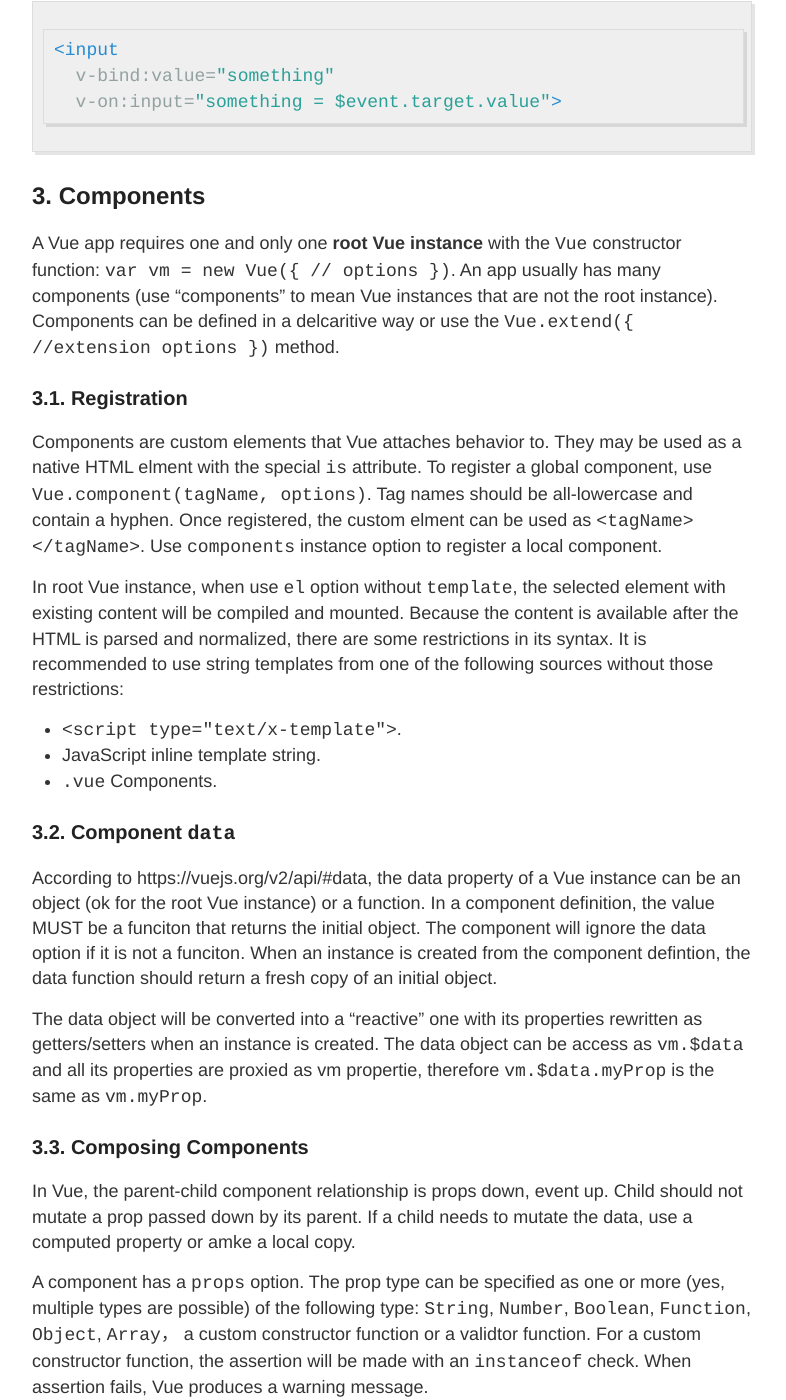
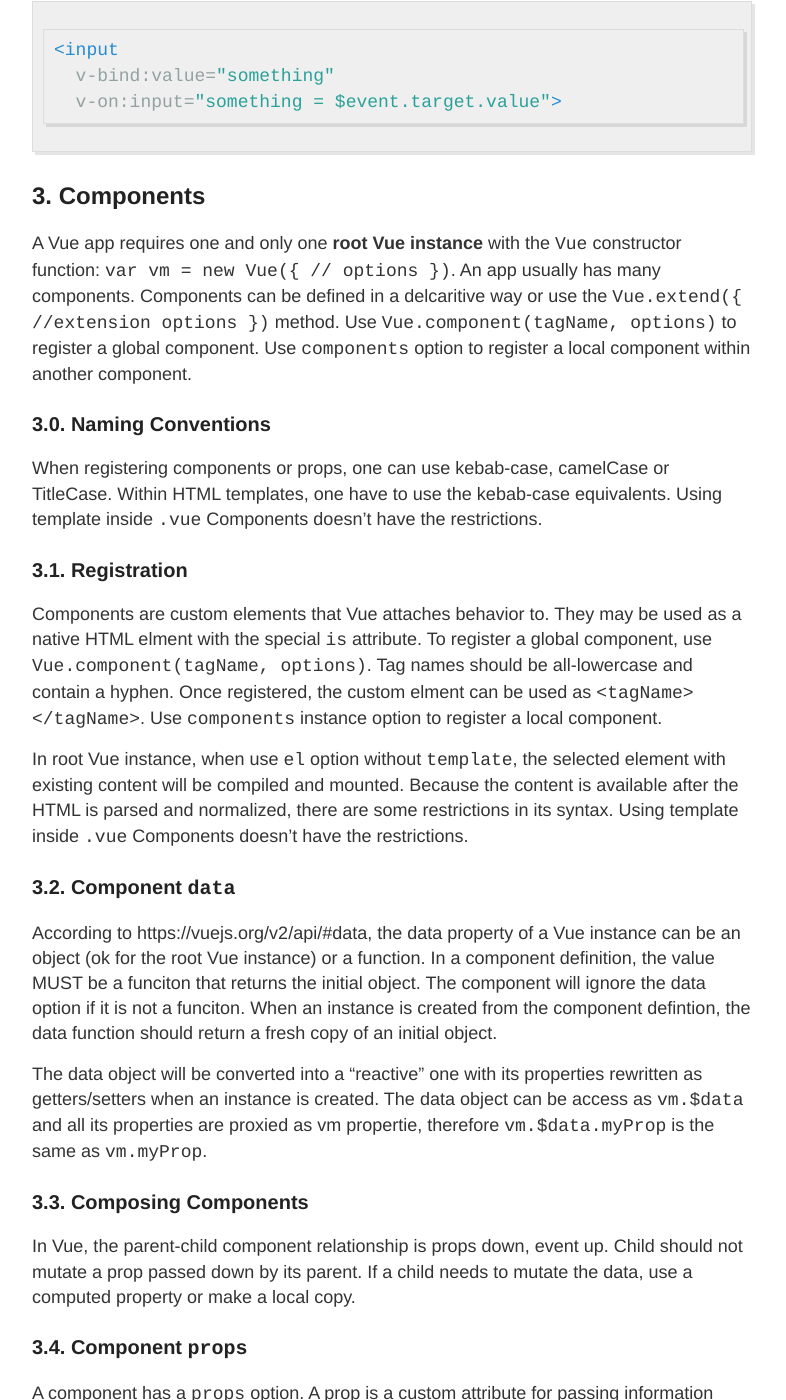
Before and after one commit to YingLiu4203/old-dev-blog, a Jekyll site: the page built from _posts/2016-11-01-vuejs-first-touch.md, in a window 1280 px wide and 1400 px high, scrolled down 3867 px. Shown: the whole window, without its empty margins (248-1034 px from the left). Built offline with Jekyll 4.4.1, drawn with Linux system fonts in a browser that asks for light colours; comment, search, counter and statistics services are not loaded; some of the changed text lies outside the part shown.

Commit message:
revise vuejs first touch

````diff
--- a/_posts/2016-11-01-vuejs-first-touch.md
+++ b/_posts/2016-11-01-vuejs-first-touch.md
@@ -106,16 +106,15 @@ is just a syntactic sugar for
 ```
 
 ## 3. Components
-A Vue app requires one and only one **root Vue instance** with the `Vue`  constructor function: `var vm = new Vue({  // options })`. An app usually has many components (use "components" to mean Vue instances that are not the root instance). Components can be defined in a delcaritive way or use the `Vue.extend({ //extension options })` method.
+A Vue app requires one and only one **root Vue instance** with the `Vue`  constructor function: `var vm = new Vue({  // options })`. An app usually has many components. Components can be defined in a delcaritive way or use the `Vue.extend({ //extension options })` method. Use `Vue.component(tagName, options)` to register a global component. Use `components` option to register a local component within another component.
+
+### 3.0. Naming Conventions
+When registering components or props, one can use kebab-case, camelCase or TitleCase. Within HTML templates, one have to use the kebab-case equivalents. Using template inside `.vue` Components doesn't have the restrictions.
 
 ### 3.1. Registration
 Components are custom elements that Vue attaches behavior to. They may be used as a native HTML elment with the special `is` attribute. To register a global component, use `Vue.component(tagName, options)`.  Tag names should be all-lowercase and contain a hyphen. Once registered, the custom elment can be used as `<tagName></tagName>`. Use `components` instance option to register a local component.
 
-In root Vue instance, when use `el` option without `template`, the selected element with existing content will be compiled and mounted. Because the content is available after the HTML is parsed and normalized, there are some restrictions in its syntax. It is recommended to use string templates from one of the following sources without those restrictions:
-
-* `<script type="text/x-template">`.
-* JavaScript inline template string.
-* `.vue` Components.
+In root Vue instance, when use `el` option without `template`, the selected element with existing content will be compiled and mounted. Because the content is available after the HTML is parsed and normalized, there are some restrictions in its syntax. Using template inside `.vue` Components doesn't have the restrictions.
 
 ### 3.2. Component `data`
 According to https://vuejs.org/v2/api/#data, the data property of a Vue instance can be an object (ok for the root Vue instance) or a function. In a component definition, the value MUST be a funciton that returns the initial object. The component will ignore the data option if it is not a funciton. When an instance is created from the component defintion, the data function should return a fresh copy of an initial object.
@@ -123,10 +122,16 @@ According to https://vuejs.org/v2/api/#data, the data property of a Vue instance
 The data object will be converted into a "reactive" one with its properties rewritten as getters/setters when an instance is created. The data object can be access as `vm.$data` and all its properties are proxied as vm propertie, therefore `vm.$data.myProp` is the same as `vm.myProp`.
 
 ### 3.3. Composing Components
-In Vue, the parent-child component relationship is props down, event up. Child should not mutate a prop passed down by its parent. If a child needs to mutate the data, use a computed property or amke a local copy.
+In Vue, the parent-child component relationship is props down, event up. Child should not mutate a prop passed down by its parent. If a child needs to mutate the data, use a computed property or make a local copy.
 
-A component has a `props` option. The prop type can be specified as one or more (yes, multiple types are possible) of the following type: `String`, `Number`, `Boolean`, `Function`, `Object`, `Array`， a custom constructor function or a validtor function. For a custom constructor function, the assertion will be made with an `instanceof` check. When assertion fails, Vue produces a warning message.
+### 3.4. Component `props`
+A component has a `props` option. A prop is a custom attribute for passing information from parent component. The prop type can be specified as one or more (yes, multiple types are possible) of the following type: `String`, `Number`, `Boolean`, `Function`, `Object`, `Array`， a custom constructor function or a validtor function. For a custom constructor function, the assertion will be made with an `instanceof` check. When assertion fails, Vue produces a warning message.
 
+When passing values via props, all literals are treated as a string. Thus `<comp some-prop="37">` will pass a string "37" to `some-prop`. When using `v-bind`, the literals are evalated as a JavaScript expression. `<comp :some-prop="37">` will pass a number 37 to `some-prop`.
+
+Props are one-way: from a parent to a child. When the parent data updates, it will flow down to the bound prop.
+
+### 3.5. Custom event
 To support custom events, every Vue instance implements an event interface that has two methods:
 * Listen to an event using `$on(eventName)`
 * Trigger an event using `$emit(eventName)`
````
